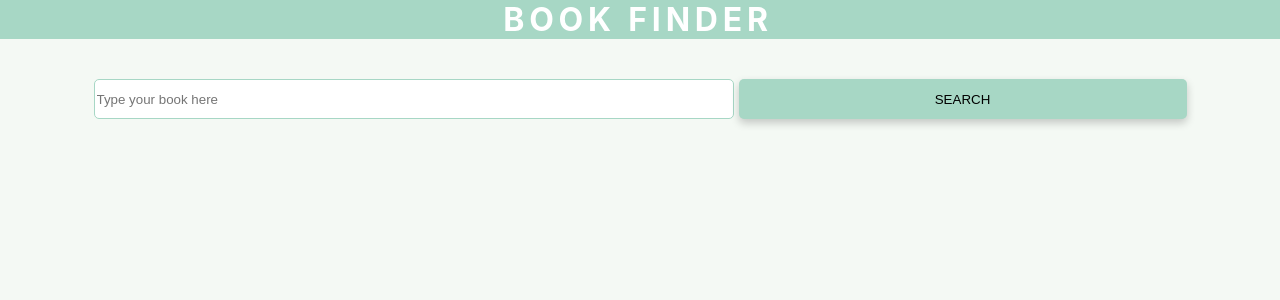
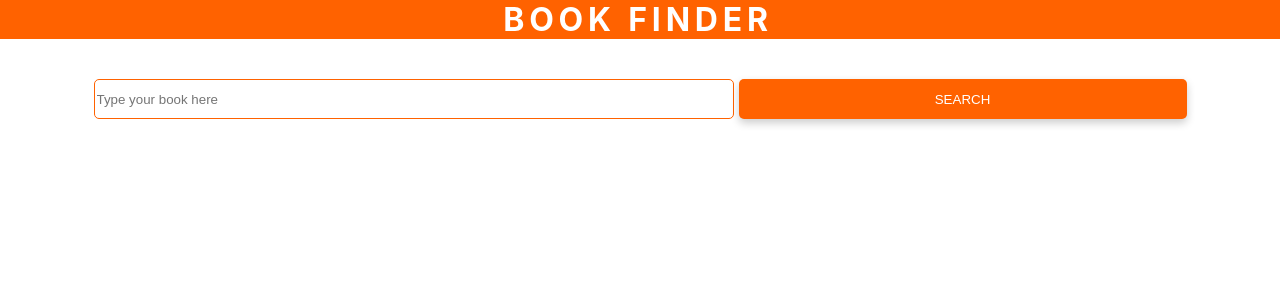
Before and after one commit to geek4ctrl/book-finder, a React (Create React App) app: page / in a window 1280 px wide. Shown: the top 300 px of the page. Built offline with nearby package versions, Linux system fonts and the light colour scheme; no server answers.

Commit message:
Restyled the UI

```diff
--- a/src/App.css
+++ b/src/App.css
@@ -33,7 +33,7 @@
 }
 
 body{
-  background-color: #f4f9f4;
+  background-color: white;
 }
 
 .search-book{
@@ -43,25 +43,25 @@ body{
   height: 40px;
 
   transition: border 0.5s ease;
-  border: 1px solid #a7d7c5;
+  border: 1px solid #FF6200;
 }
 
 .search-book:hover{
-  border: 1px solid #5c8d89;
+  border: 1px solid #FF6200;
 }
 
 .animation h1{
   overflow: hidden;
-  border-right: .15em solid #5c8d89;
+  border-right: .15em solid #FF6200;
   white-space: nowrap;
   margin: 0 auto;
   letter-spacing: .15em;
 
   transition: color 0.5s ease;
-  background-color: #a7d7c5;
+  background-color: #FF6200;
 
   margin-bottom: 40px;
-  color: #5c8d89;
+  color: white;
 
   animation:
     writing 3.5s steps(40, end),
@@ -75,7 +75,7 @@ body{
 
 @keyframes blink-caret{
   from, to{ border-color: transparent }
-  50% { border-color: #a7d7c5; }
+  50% { border-color: #FF6200; }
 }
 
 h1:hover{
@@ -90,7 +90,8 @@ h1:hover{
   border-radius: 5px;
 
   transition: background-color 0.5s ease;
-  background-color: #a7d7c5;
+  background-color: #FF6200;
+  color: white;
 
   box-shadow: 0 4px 8px 0 rgba(0,0,0,0.2);
   transition: 0.3s;
@@ -98,7 +99,7 @@ h1:hover{
 }
 
 .search-button:hover{
-  background-color: #5c8d89;
+  background-color: #FF6200;
   color: white;
 
   box-shadow: 0 4px 8px 0 rgba(0,0,0,0.2);
@@ -116,7 +117,8 @@ h1:hover{
   flex-direction: row;
   justify-content: space-around;
   align-items: center;
-
+  border-radius: 15px;
+  border: 0.7px solid #FF6200;
   float: left;
 
   box-shadow: 0 4px 8px 0 rgba(0,0,0,0.2);
@@ -133,7 +135,7 @@ h1:hover{
   margin-left: 30px;
   margin-right: 30px;
 
-  box-shadow: 0 4px 8px 0 rgba(0,0,0,0.2);
+  box-shadow: 0 4px 8px 0 rgba(0, 0, 0, 0.2);
   transition: 0.3s;
   width: 40%;
 }
@@ -148,16 +150,25 @@ img{
   width: auto;
 }
 
+.book-title{
+  color: #FF6200;
+}
+
 .see-more-button{
   margin-right: 5%;
 }
 
 .see-more{
   border: none;
-  border-radius: 5px;
+  border-radius: 50px;
   width: 130px;
-  height: 50px;
-  background-color: #A7D7C5;
+  height: 45px;
+  background-color: #FF6200;
+  color: white;
+  margin-top: 10px;
+  box-shadow: 0 4px 8px 0 rgba(0, 0, 0, 0.2);
+  transition: 0.3s;
+  width: 120px;
 }
 
 .see-more:hover{
```
